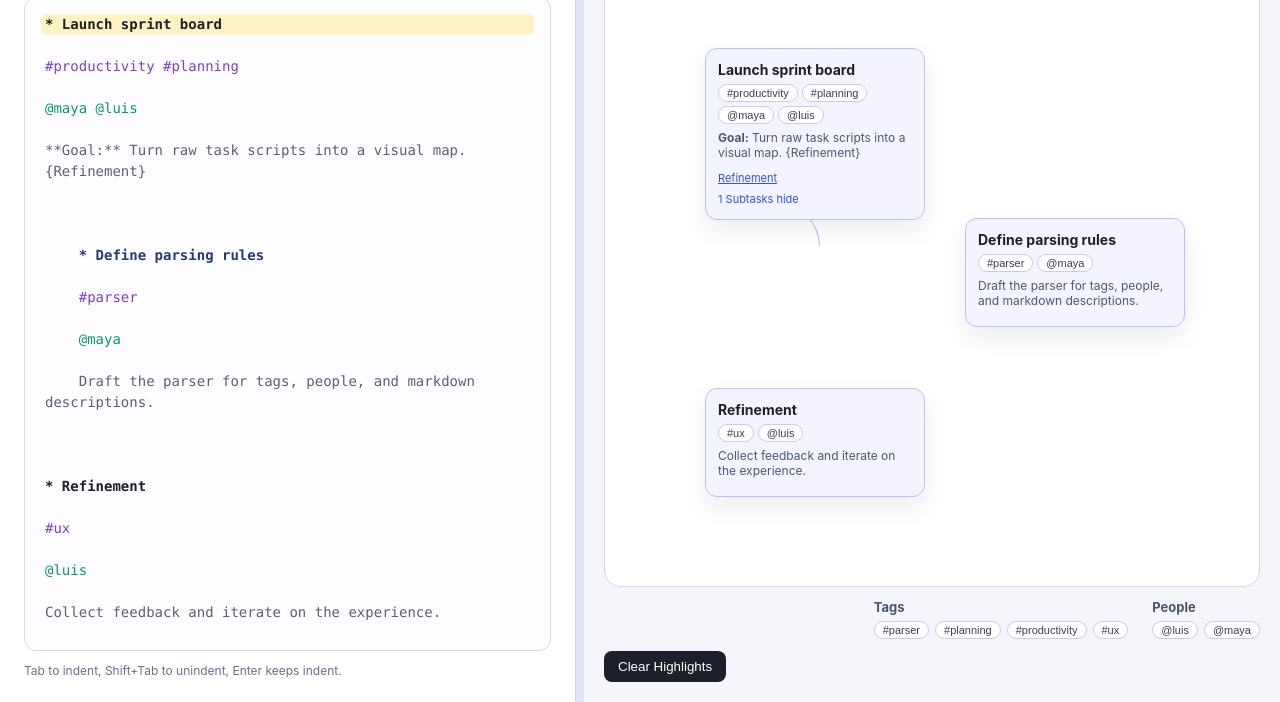
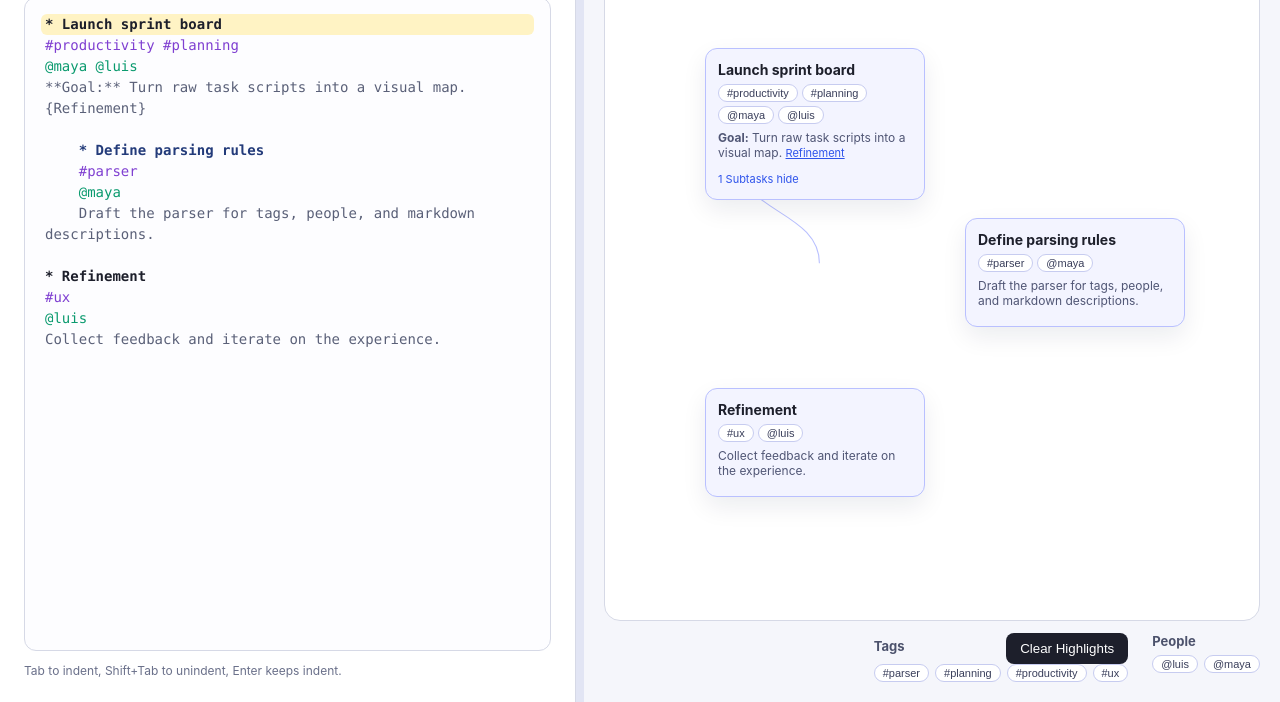
Before and after one commit to fhorinek/codex_test, a plain HTML site: page index.html in a window 1280 px wide. Shown: the part 98-800 px from the top of the page. Drawn offline with Linux system fonts and the light colour scheme.

Commit message:
Align editor overlay and inline references

```diff
--- a/canvas.js
+++ b/canvas.js
@@ -90,21 +90,6 @@ export function createCanvas({ state, dom, renderMarkdown, onSelectTask, findTas
       desc.className = "description";
       desc.innerHTML = renderMarkdown(task.description.join("\n"));
 
-      const references = document.createElement("div");
-      task.references.forEach((ref) => {
-        const refLink = document.createElement("span");
-        refLink.className = "references";
-        refLink.textContent = ref;
-        refLink.addEventListener("click", (event) => {
-          event.stopPropagation();
-          const target = findTaskByName(ref);
-          if (target) {
-            onSelectTask(target);
-          }
-        });
-        references.appendChild(refLink);
-      });
-
       const toggle = document.createElement("div");
       toggle.className = "collapse-toggle";
       if (task.children.length) {
@@ -128,8 +113,17 @@ export function createCanvas({ state, dom, renderMarkdown, onSelectTask, findTas
       if (task.description.length) {
         node.appendChild(desc);
       }
-      if (task.references.length) {
-        node.appendChild(references);
+      if (task.description.length) {
+        desc.querySelectorAll(".references").forEach((link) => {
+          link.addEventListener("click", (event) => {
+            event.stopPropagation();
+            const ref = link.dataset.ref;
+            const target = findTaskByName(ref);
+            if (target) {
+              onSelectTask(target);
+            }
+          });
+        });
       }
       if (task.children.length) {
         node.appendChild(toggle);
--- a/editor.js
+++ b/editor.js
@@ -26,7 +26,7 @@ export function createEditor({ state, dom, onSync, onSelectTask }) {
         }
         return `<span class=\"${baseClass}\">&nbsp;</span>`;
       })
-      .join("\n");
+      .join("");
     highlightLayer.innerHTML = highlighted;
   }
 
--- a/index.html
+++ b/index.html
@@ -37,7 +37,10 @@
       </div>
       <div class="legend">
         <div>
-          <h3>Tags</h3>
+          <div class="legend-header">
+            <h3>Tags</h3>
+            <button id="clear-filters" class="toolbar-button">Clear Highlights</button>
+          </div>
           <div id="tag-list" class="pill-list"></div>
         </div>
         <div>
@@ -45,9 +48,6 @@
           <div id="person-list" class="pill-list"></div>
         </div>
       </div>
-      <div class="graph-footer">
-        <button id="clear-filters" class="toolbar-button">Clear Highlights</button>
-      </div>
     </section>
   </div>
 
--- a/styles.css
+++ b/styles.css
@@ -115,6 +115,7 @@ body {
   box-sizing: border-box;
   padding: 0 4px;
   border-radius: 6px;
+  line-height: 1.5;
 }
 
 .highlight-line.active {
@@ -197,13 +198,15 @@ body {
   align-items: center;
 }
 
-.graph-footer {
-  display: flex;
-  justify-content: flex-start;
+.toolbar-button {
+  margin-left: 0;
 }
 
-.toolbar-button {
-  margin-left: 0;
+.legend-header {
+  display: flex;
+  align-items: center;
+  justify-content: space-between;
+  gap: 8px;
 }
 
 .graph-toolbar input[type="text"] {
--- a/task.js
+++ b/task.js
@@ -20,6 +20,7 @@ export function applyInlineMarkdown(text) {
   value = value.replace(/__([^_]+)__/g, "<u>$1</u>");
   value = value.replace(/==([^=]+)==/g, "<mark>$1</mark>");
   value = value.replace(/\*([^*]+)\*/g, "<em>$1</em>");
+  value = value.replace(/\{([^}]+)\}/g, "<span class=\"references\" data-ref=\"$1\">$1</span>");
   return value;
 }
 
```
Also changed, not shown: 1 other file.
